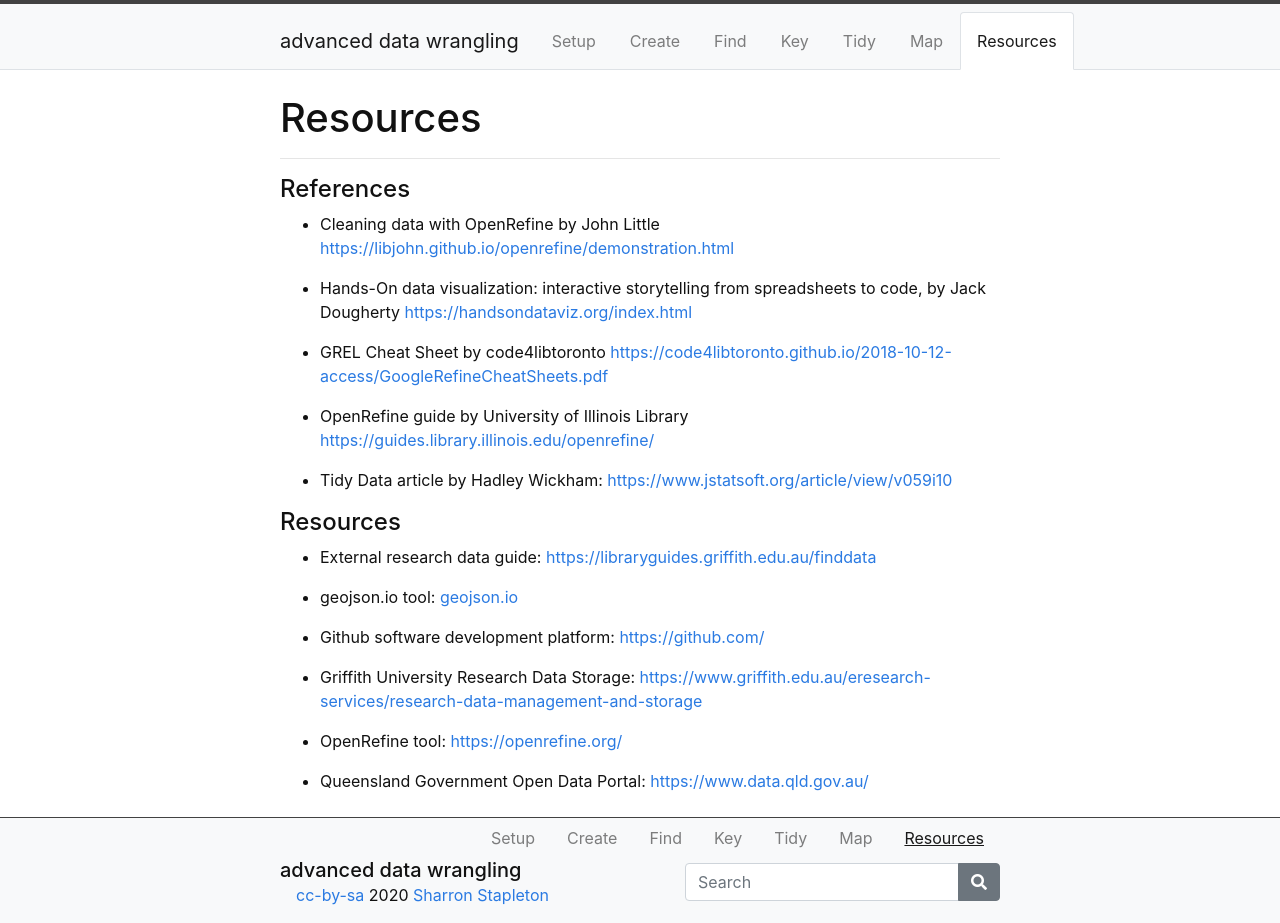
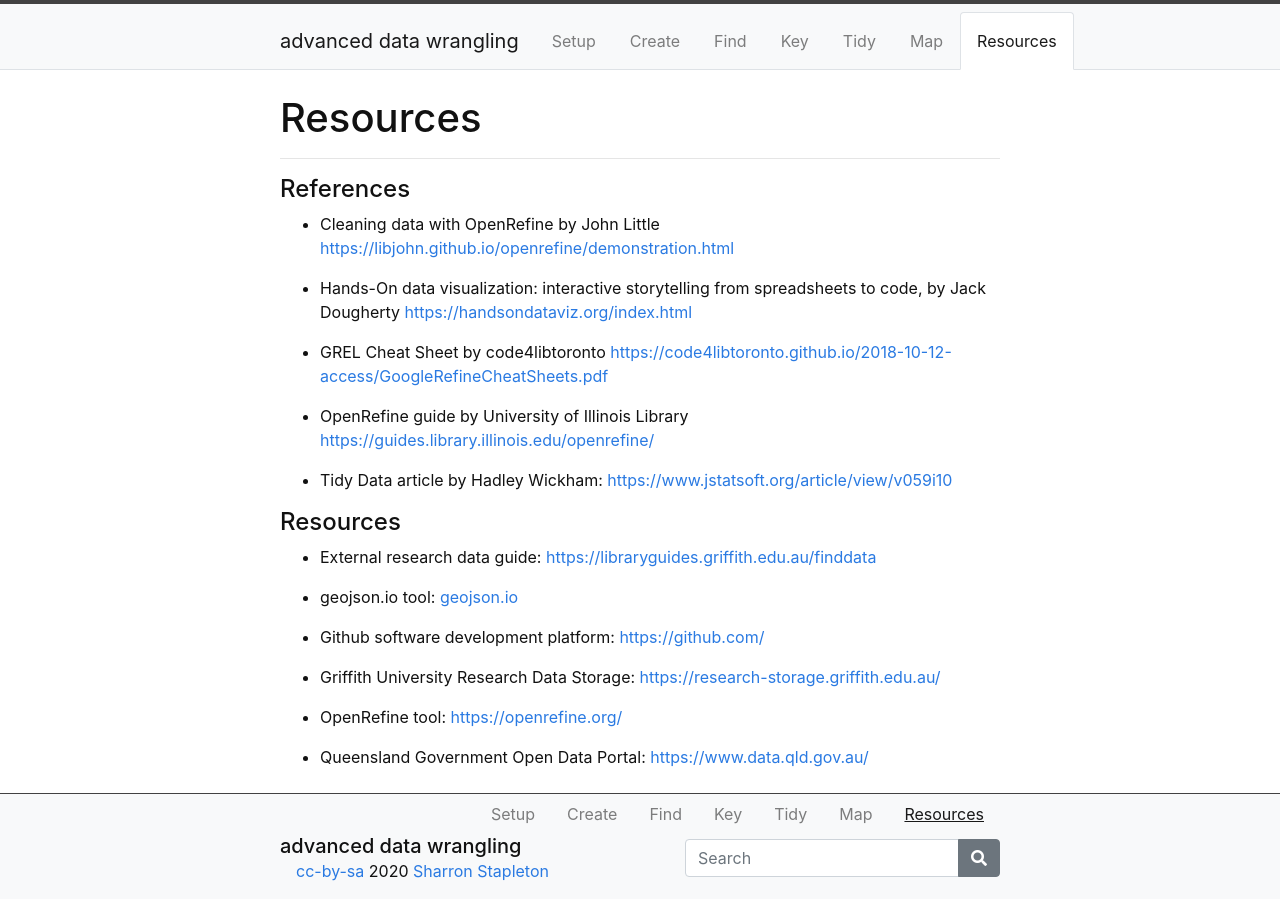
Before and after one commit to GULibrarySandbox/advanced-data-wrangle-old, a Jekyll site: the page built from content/7-lesson.md, in a window 1280 px wide. Built offline with Jekyll 4.4.1, drawn with Linux system fonts in a browser that asks for light colours; after the commit the page ends 900 px from its top, so only the background shows below that; part of the change alters nothing that is shown.

Commit message:
Update 7-lesson.md

```diff
--- a/content/7-lesson.md
+++ b/content/7-lesson.md
@@ -25,7 +25,7 @@ nav: true
 
 - Github software development platform: [https://github.com/](https://github.com/)
 
-- Griffith University Research Data Storage: [https://www.griffith.edu.au/eresearch-services/research-data-management-and-storage](https://research-storage.griffith.edu.au/)
+- Griffith University Research Data Storage: [https://research-storage.griffith.edu.au/](https://research-storage.griffith.edu.au/)
 
 - OpenRefine tool: [https://openrefine.org/](https://openrefine.org/)
 
```
